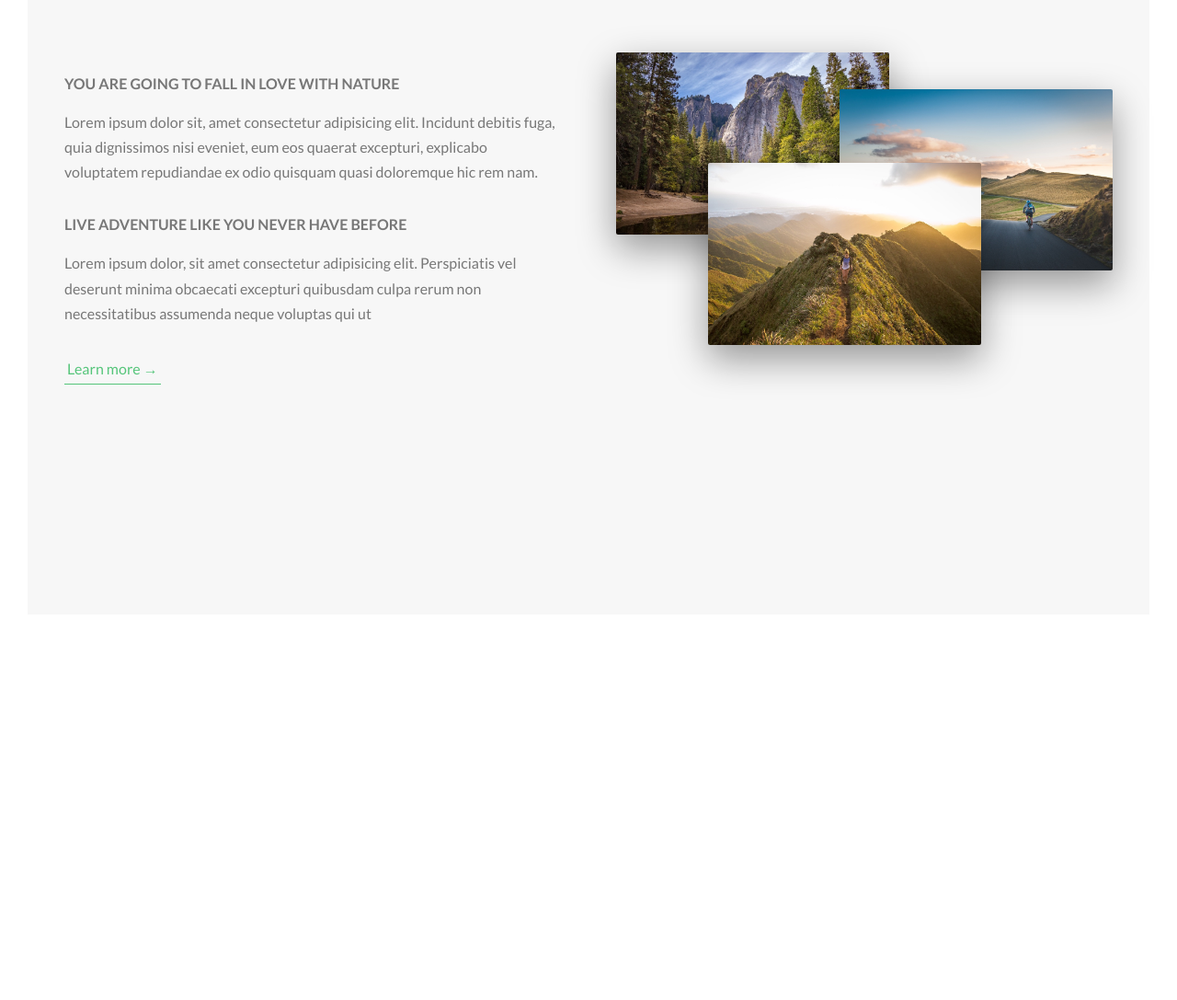
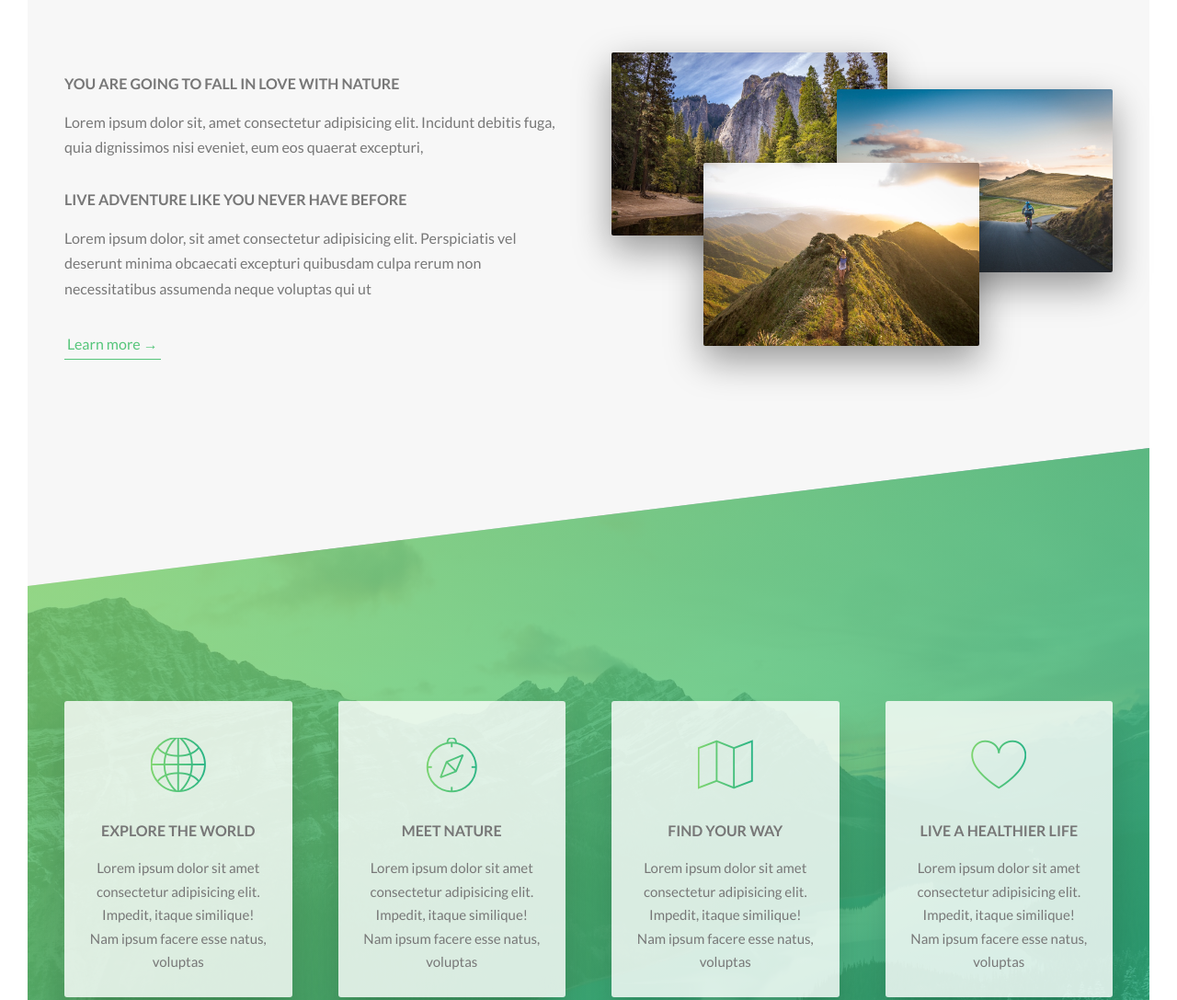
Before and after one commit to HassanAbbas198/Natours, a website: page index.html in a window 1280 px wide. Shown: the part 911-1998 px from the top of the page at 92% size. Before the commit the page ends 1609 px from the top, so only its background shows below. Drawn offline with Linux system fonts and the light colour scheme.

Commit message:
added the features section

```diff
--- /dev/null
+++ b/css/icon-font.css
@@ -0,0 +1,444 @@
+@charset "UTF-8";
+
+@font-face {
+	font-family: 'linea-basic-10';
+	src: url('fonts/linea-basic-10.eot');
+	src: url('fonts/linea-basic-10.eot?#iefix') format('embedded-opentype'),
+		url('fonts/linea-basic-10.woff') format('woff'),
+		url('fonts/linea-basic-10.ttf') format('truetype'),
+		url('fonts/linea-basic-10.svg#linea-basic-10') format('svg');
+	font-weight: normal;
+	font-style: normal;
+}
+
+[data-icon]:before {
+	font-family: 'linea-basic-10' !important;
+	content: attr(data-icon);
+	font-style: normal !important;
+	font-weight: normal !important;
+	font-variant: normal !important;
+	text-transform: none !important;
+	speak: none;
+	line-height: 1;
+	-webkit-font-smoothing: antialiased;
+	-moz-osx-font-smoothing: grayscale;
+}
+
+[class^='icon-']:before,
+[class*=' icon-']:before {
+	font-family: 'linea-basic-10' !important;
+	font-style: normal !important;
+	font-weight: normal !important;
+	font-variant: normal !important;
+	text-transform: none !important;
+	speak: none;
+	line-height: 1;
+	-webkit-font-smoothing: antialiased;
+	-moz-osx-font-smoothing: grayscale;
+}
+
+.icon-basic-accelerator:before {
+	content: 'a';
+}
+.icon-basic-alarm:before {
+	content: 'b';
+}
+.icon-basic-anchor:before {
+	content: 'c';
+}
+.icon-basic-anticlockwise:before {
+	content: 'd';
+}
+.icon-basic-archive:before {
+	content: 'e';
+}
+.icon-basic-archive-full:before {
+	content: 'f';
+}
+.icon-basic-ban:before {
+	content: 'g';
+}
+.icon-basic-battery-charge:before {
+	content: 'h';
+}
+.icon-basic-battery-empty:before {
+	content: 'i';
+}
+.icon-basic-battery-full:before {
+	content: 'j';
+}
+.icon-basic-battery-half:before {
+	content: 'k';
+}
+.icon-basic-bolt:before {
+	content: 'l';
+}
+.icon-basic-book:before {
+	content: 'm';
+}
+.icon-basic-book-pen:before {
+	content: 'n';
+}
+.icon-basic-book-pencil:before {
+	content: 'o';
+}
+.icon-basic-bookmark:before {
+	content: 'p';
+}
+.icon-basic-calculator:before {
+	content: 'q';
+}
+.icon-basic-calendar:before {
+	content: 'r';
+}
+.icon-basic-cards-diamonds:before {
+	content: 's';
+}
+.icon-basic-cards-hearts:before {
+	content: 't';
+}
+.icon-basic-case:before {
+	content: 'u';
+}
+.icon-basic-chronometer:before {
+	content: 'v';
+}
+.icon-basic-clessidre:before {
+	content: 'w';
+}
+.icon-basic-clock:before {
+	content: 'x';
+}
+.icon-basic-clockwise:before {
+	content: 'y';
+}
+.icon-basic-cloud:before {
+	content: 'z';
+}
+.icon-basic-clubs:before {
+	content: 'A';
+}
+.icon-basic-compass:before {
+	content: 'B';
+}
+.icon-basic-cup:before {
+	content: 'C';
+}
+.icon-basic-diamonds:before {
+	content: 'D';
+}
+.icon-basic-display:before {
+	content: 'E';
+}
+.icon-basic-download:before {
+	content: 'F';
+}
+.icon-basic-exclamation:before {
+	content: 'G';
+}
+.icon-basic-eye:before {
+	content: 'H';
+}
+.icon-basic-eye-closed:before {
+	content: 'I';
+}
+.icon-basic-female:before {
+	content: 'J';
+}
+.icon-basic-flag1:before {
+	content: 'K';
+}
+.icon-basic-flag2:before {
+	content: 'L';
+}
+.icon-basic-floppydisk:before {
+	content: 'M';
+}
+.icon-basic-folder:before {
+	content: 'N';
+}
+.icon-basic-folder-multiple:before {
+	content: 'O';
+}
+.icon-basic-gear:before {
+	content: 'P';
+}
+.icon-basic-geolocalize-01:before {
+	content: 'Q';
+}
+.icon-basic-geolocalize-05:before {
+	content: 'R';
+}
+.icon-basic-globe:before {
+	content: 'S';
+}
+.icon-basic-gunsight:before {
+	content: 'T';
+}
+.icon-basic-hammer:before {
+	content: 'U';
+}
+.icon-basic-headset:before {
+	content: 'V';
+}
+.icon-basic-heart:before {
+	content: 'W';
+}
+.icon-basic-heart-broken:before {
+	content: 'X';
+}
+.icon-basic-helm:before {
+	content: 'Y';
+}
+.icon-basic-home:before {
+	content: 'Z';
+}
+.icon-basic-info:before {
+	content: '0';
+}
+.icon-basic-ipod:before {
+	content: '1';
+}
+.icon-basic-joypad:before {
+	content: '2';
+}
+.icon-basic-key:before {
+	content: '3';
+}
+.icon-basic-keyboard:before {
+	content: '4';
+}
+.icon-basic-laptop:before {
+	content: '5';
+}
+.icon-basic-life-buoy:before {
+	content: '6';
+}
+.icon-basic-lightbulb:before {
+	content: '7';
+}
+.icon-basic-link:before {
+	content: '8';
+}
+.icon-basic-lock:before {
+	content: '9';
+}
+.icon-basic-lock-open:before {
+	content: '!';
+}
+.icon-basic-magic-mouse:before {
+	content: '"';
+}
+.icon-basic-magnifier:before {
+	content: '#';
+}
+.icon-basic-magnifier-minus:before {
+	content: '$';
+}
+.icon-basic-magnifier-plus:before {
+	content: '%';
+}
+.icon-basic-mail:before {
+	content: '&';
+}
+.icon-basic-mail-multiple:before {
+	content: "'";
+}
+.icon-basic-mail-open:before {
+	content: '(';
+}
+.icon-basic-mail-open-text:before {
+	content: ')';
+}
+.icon-basic-male:before {
+	content: '*';
+}
+.icon-basic-map:before {
+	content: '+';
+}
+.icon-basic-message:before {
+	content: ',';
+}
+.icon-basic-message-multiple:before {
+	content: '-';
+}
+.icon-basic-message-txt:before {
+	content: '.';
+}
+.icon-basic-mixer2:before {
+	content: '/';
+}
+.icon-basic-mouse:before {
+	content: ':';
+}
+.icon-basic-notebook:before {
+	content: ';';
+}
+.icon-basic-notebook-pen:before {
+	content: '<';
+}
+.icon-basic-notebook-pencil:before {
+	content: '=';
+}
+.icon-basic-paperplane:before {
+	content: '>';
+}
+.icon-basic-pencil-ruler:before {
+	content: '?';
+}
+.icon-basic-pencil-ruler-pen:before {
+	content: '@';
+}
+.icon-basic-photo:before {
+	content: '[';
+}
+.icon-basic-picture:before {
+	content: ']';
+}
+.icon-basic-picture-multiple:before {
+	content: '^';
+}
+.icon-basic-pin1:before {
+	content: '_';
+}
+.icon-basic-pin2:before {
+	content: '`';
+}
+.icon-basic-postcard:before {
+	content: '{';
+}
+.icon-basic-postcard-multiple:before {
+	content: '|';
+}
+.icon-basic-printer:before {
+	content: '}';
+}
+.icon-basic-question:before {
+	content: '~';
+}
+.icon-basic-rss:before {
+	content: '\\';
+}
+.icon-basic-server:before {
+	content: '\e000';
+}
+.icon-basic-server2:before {
+	content: '\e001';
+}
+.icon-basic-server-cloud:before {
+	content: '\e002';
+}
+.icon-basic-server-download:before {
+	content: '\e003';
+}
+.icon-basic-server-upload:before {
+	content: '\e004';
+}
+.icon-basic-settings:before {
+	content: '\e005';
+}
+.icon-basic-share:before {
+	content: '\e006';
+}
+.icon-basic-sheet:before {
+	content: '\e007';
+}
+.icon-basic-sheet-multiple:before {
+	content: '\e008';
+}
+.icon-basic-sheet-pen:before {
+	content: '\e009';
+}
+.icon-basic-sheet-pencil:before {
+	content: '\e00a';
+}
+.icon-basic-sheet-txt:before {
+	content: '\e00b';
+}
+.icon-basic-signs:before {
+	content: '\e00c';
+}
+.icon-basic-smartphone:before {
+	content: '\e00d';
+}
+.icon-basic-spades:before {
+	content: '\e00e';
+}
+.icon-basic-spread:before {
+	content: '\e00f';
+}
+.icon-basic-spread-bookmark:before {
+	content: '\e010';
+}
+.icon-basic-spread-text:before {
+	content: '\e011';
+}
+.icon-basic-spread-text-bookmark:before {
+	content: '\e012';
+}
+.icon-basic-star:before {
+	content: '\e013';
+}
+.icon-basic-tablet:before {
+	content: '\e014';
+}
+.icon-basic-target:before {
+	content: '\e015';
+}
+.icon-basic-todo:before {
+	content: '\e016';
+}
+.icon-basic-todo-pen:before {
+	content: '\e017';
+}
+.icon-basic-todo-pencil:before {
+	content: '\e018';
+}
+.icon-basic-todo-txt:before {
+	content: '\e019';
+}
+.icon-basic-todolist-pen:before {
+	content: '\e01a';
+}
+.icon-basic-todolist-pencil:before {
+	content: '\e01b';
+}
+.icon-basic-trashcan:before {
+	content: '\e01c';
+}
+.icon-basic-trashcan-full:before {
+	content: '\e01d';
+}
+.icon-basic-trashcan-refresh:before {
+	content: '\e01e';
+}
+.icon-basic-trashcan-remove:before {
+	content: '\e01f';
+}
+.icon-basic-upload:before {
+	content: '\e020';
+}
+.icon-basic-usb:before {
+	content: '\e021';
+}
+.icon-basic-video:before {
+	content: '\e022';
+}
+.icon-basic-watch:before {
+	content: '\e023';
+}
+.icon-basic-webpage:before {
+	content: '\e024';
+}
+.icon-basic-webpage-img-txt:before {
+	content: '\e025';
+}
+.icon-basic-webpage-multiple:before {
+	content: '\e026';
+}
+.icon-basic-webpage-txt:before {
+	content: '\e027';
+}
+.icon-basic-world:before {
+	content: '\e028';
+}
--- a/index.html
+++ b/index.html
@@ -9,7 +9,7 @@
 			rel="stylesheet"
 		/>
 
-		<!-- <link rel="stylesheet" href="css/icon-font.css" /> -->
+		<link rel="stylesheet" href="css/icon-font.css" />
 		<link rel="stylesheet" href="css/style.css" />
 		<link rel="shortcut icon" type="image/png" href="img/favicon.png" />
 
@@ -47,8 +47,7 @@
 						<p class="paragraph">
 							Lorem ipsum dolor sit, amet consectetur adipisicing elit. Incidunt
 							debitis fuga, quia dignissimos nisi eveniet, eum eos quaerat
-							excepturi, explicabo voluptatem repudiandae ex odio quisquam quasi
-							doloremque hic rem nam.
+							excepturi,
 						</p>
 
 						<h3 class="heading-tertiary u-margin-bottom-small">
@@ -83,17 +82,65 @@
 					</div>
 				</div>
 			</section>
+
+			<section class="section-features">
+				<div class="row">
+					<div class="col-1-of-4">
+						<div class="feature-box">
+							<i class="feature-box__icon icon-basic-world"></i>
+							<h3 class="heading-tertiary u-margin-bottom-small">
+								Explore the world
+							</h3>
+							<p class="feature-box__text">
+								Lorem ipsum dolor sit amet consectetur adipisicing elit.
+								Impedit, itaque similique! Nam ipsum facere esse natus, voluptas
+							</p>
+						</div>
+					</div>
+
+					<div class="col-1-of-4">
+						<div class="feature-box">
+							<i class="feature-box__icon icon-basic-compass"></i>
+							<h3 class="heading-tertiary u-margin-bottom-small">
+								Meet nature
+							</h3>
+							<p class="feature-box__text">
+								Lorem ipsum dolor sit amet consectetur adipisicing elit.
+								Impedit, itaque similique! Nam ipsum facere esse natus, voluptas
+							</p>
+						</div>
+					</div>
+
+					<div class="col-1-of-4">
+						<div class="feature-box">
+							<i class="feature-box__icon icon-basic-map"></i>
+							<h3 class="heading-tertiary u-margin-bottom-small">
+								find your way
+							</h3>
+							<p class="feature-box__text">
+								Lorem ipsum dolor sit amet consectetur adipisicing elit.
+								Impedit, itaque similique! Nam ipsum facere esse natus, voluptas
+							</p>
+						</div>
+					</div>
+
+					<div class="col-1-of-4">
+						<div class="feature-box">
+							<i class="feature-box__icon icon-basic-heart"></i>
+							<h3 class="heading-tertiary u-margin-bottom-small">
+								live a healthier life
+							</h3>
+							<p class="feature-box__text">
+								Lorem ipsum dolor sit amet consectetur adipisicing elit.
+								Impedit, itaque similique! Nam ipsum facere esse natus, voluptas
+							</p>
+						</div>
+					</div>
+				</div>
+			</section>
 		</main>
 
 		<!-- <section class="grid-test">
-			<div class="row">
-				<div class="col-1-of-2">
-					col 1 of 2
-				</div>
-				<div class="col-1-of-2">
-					col 1 of 2
-				</div>
-			</div>
 
 			<div class="row">
 				<div class="col-1-of-3">
--- a/sass/abstracts/_variables.scss
+++ b/sass/abstracts/_variables.scss
@@ -15,4 +15,4 @@ $default-font-size: 1.6rem;
 // Grid
 $grid-width: 114rem;
 $gutter-vertical: 8rem;
-$gutter-horizontal: 6rem;
+$gutter-horizontal: 5rem;
--- /dev/null
+++ b/sass/components/_feature-box.scss
@@ -0,0 +1,27 @@
+.feature-box {
+	background-color: rgba($color-white, 0.8);
+	font-size: 1.5rem;
+	padding: 2.5rem;
+	text-align: center;
+	border-radius: 3px;
+	box-shadow: 0 3.5rem 4rem rgba($color-black, 0.15);
+
+	transition: transform 0.2s;
+
+	&__icon {
+		font-size: 6rem;
+		margin-bottom: 0.9rem;
+
+		background-image: linear-gradient(
+			to right,
+			$color-primary-light,
+			$color-primary-dark
+		);
+		-webkit-background-clip: text;
+		color: transparent;
+	}
+
+	&:hover {
+		transform: translateY(-1.5rem) scale(1.03);
+	}
+}
--- a/sass/main.scss
+++ b/sass/main.scss
@@ -12,5 +12,6 @@
 
 @import 'components/button';
 @import 'components/composition';
+@import 'components/feature-box';
 
 @import 'pages/home';
--- a/sass/pages/_home.scss
+++ b/sass/pages/_home.scss
@@ -3,3 +3,22 @@
 	padding: 25rem 0;
 	margin-top: -20vh;
 }
+
+.section-features {
+	padding: 20rem 0;
+	background-image: linear-gradient(
+			to right bottom,
+			rgba($color-primary-light, 0.8),
+			rgba($color-primary-dark, 0.8)
+		),
+		url(../../img/nat-4.jpg);
+	background-size: cover;
+	margin-top: -7.9rem;
+
+	transform: skewY(-7deg);
+
+	// direct child selector (>)
+	& > * {
+		transform: skewY(7deg);
+	}
+}
```
Also changed, not shown: css/fonts/linea-basic-10.ttf (added), css/fonts/linea-basic-10.woff (added), css/style.css, 2 other files.
